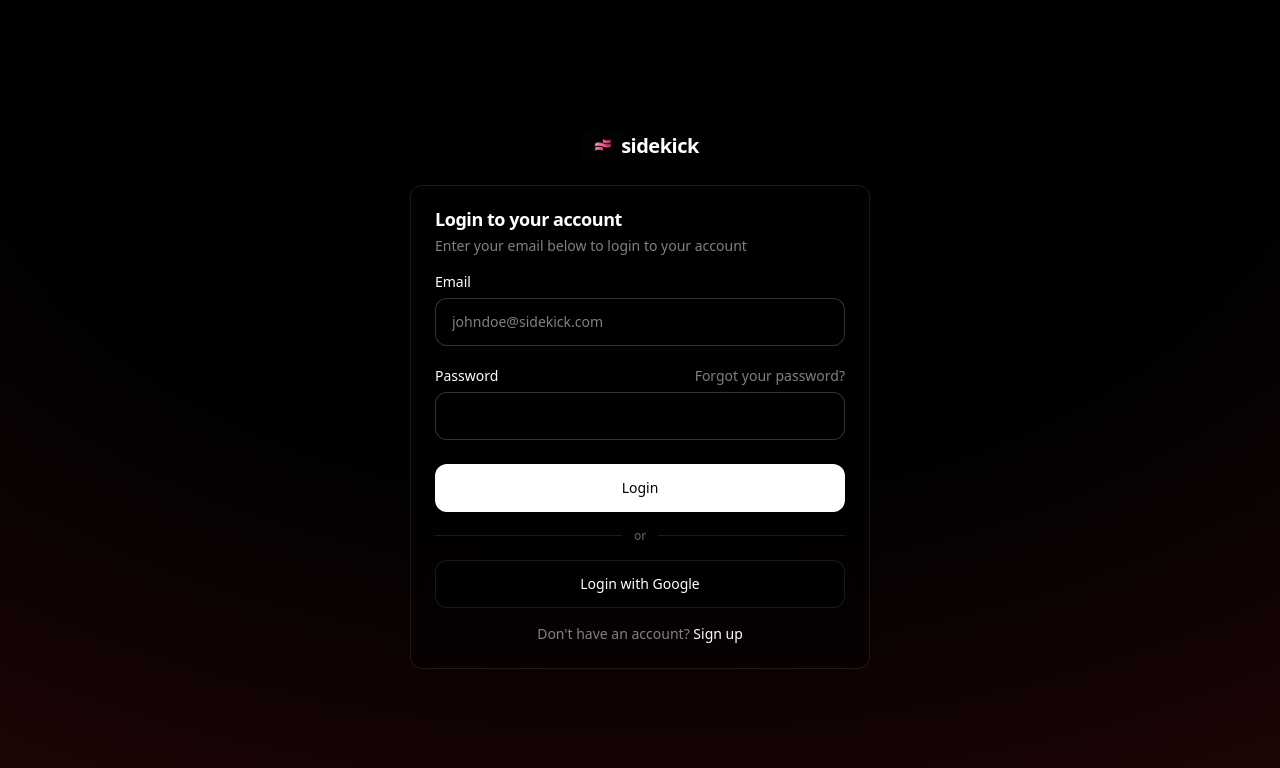
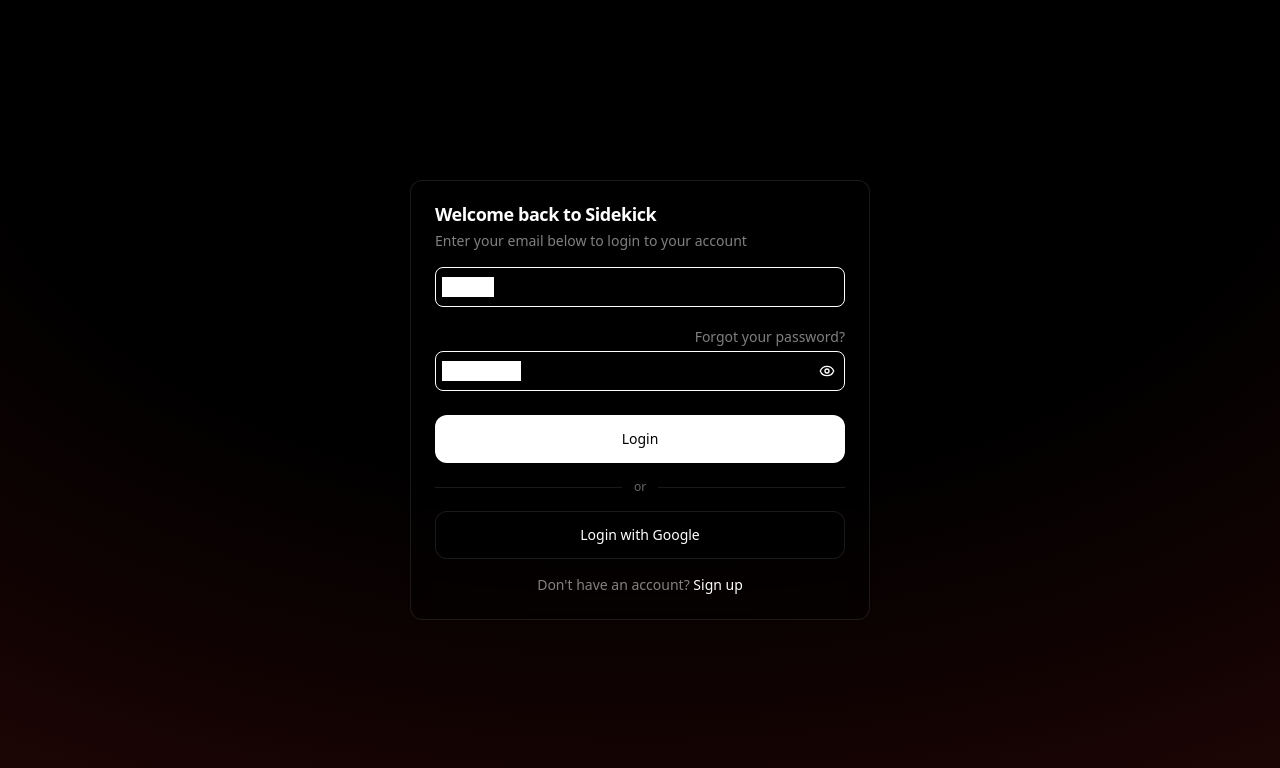
Before and after one commit to nielchaudhary/sidekick-ui, a Next.js app: page /login in a window 1280 px wide. Shown: the top 768 px of the page. Built offline with nearby package versions, Linux system fonts and the light colour scheme; no server answers.

Commit message:
feat: clean up the signup and login page

```diff
--- a/components/chat/sidebar.tsx
+++ b/components/chat/sidebar.tsx
@@ -74,7 +74,7 @@
       {/* Sidebar — always visible on desktop as either expanded (280px) or collapsed rail (64px) */}
       <aside
         className={cn(
-          "z-50 top-0 left-0 h-full flex flex-col bg-black/80 backdrop-blur-md border-r border-white/6 transition-all duration-200 ease-out overflow-hidden",
+          "z-50 top-0 left-0 h-full flex flex-col bg-black/80 backdrop-blur-md border-r border-white/10 transition-all duration-200 ease-out overflow-hidden",
           // Mobile: fixed overlay, hidden when closed
           "fixed lg:relative",
           isOpen ? "w-70 translate-x-0" : "-translate-x-full lg:translate-x-0 lg:w-16"
@@ -175,7 +175,7 @@
         </div>
 
         {/* Bottom section: expand toggle (collapsed) + logout */}
-        <div className="shrink-0 border-t border-white/6">
+        <div className="shrink-0 border-t border-white/10">
           {/* Logout */}
           <div className={cn("p-2", isOpen && "px-3 py-3")}>
             <button
--- a/components/login-form.tsx
+++ b/components/login-form.tsx
@@ -12,12 +12,11 @@
 import { cn } from "@/lib/utils";
 import { Button } from "@/components/ui/button";
 import { Card, CardContent, CardDescription, CardHeader, CardTitle } from "@/components/ui/card";
-import { Field, FieldDescription, FieldGroup, FieldLabel } from "@/components/ui/field";
-import { Input } from "@/components/ui/input";
+import { FieldDescription, FieldGroup } from "@/components/ui/field";
+import { LabelInput } from "@/components/ui/label-input";
 import { createClient } from "@/utils/supabase/client";
 import { useRouter, useSearchParams } from "next/navigation";
 import { useState } from "react";
-import { AuthLogo } from "@/components/auth-logo";
 import Link from "next/link";
 
 export function LoginForm({ className, ...props }: React.ComponentProps<"div">) {
@@ -71,41 +70,37 @@
 
   return (
     <div className={cn("flex flex-col gap-6", className)} {...props}>
-      <AuthLogo />
       <Card>
         <CardHeader>
-          <CardTitle>Login to your account</CardTitle>
+          <CardTitle>Welcome back to Sidekick</CardTitle>
           <CardDescription>Enter your email below to login to your account</CardDescription>
         </CardHeader>
         <CardContent>
           <form onSubmit={handleEmailLogin}>
             <FieldGroup>
-              <Field>
-                <FieldLabel htmlFor="email">Email</FieldLabel>
-                <Input
+              <LabelInput
                 id="email"
+                label="Email"
                 type="email"
-                  placeholder="johndoe@sidekick.com"
                 required
                 value={email}
                 onChange={(e) => setEmail(e.target.value)}
               />
-              </Field>
-              <Field>
-                <div className="flex items-center justify-between">
-                  <FieldLabel htmlFor="password">Password</FieldLabel>
+              <div>
+                <div className="flex items-center justify-end mb-1">
                   <a href="#" className="text-sm text-white/50 underline-offset-4 hover:underline">
                     Forgot your password?
                   </a>
                 </div>
-                <Input
+                <LabelInput
                   id="password"
+                  label="Password"
                   type="password"
                   required
                   value={password}
                   onChange={(e) => setPassword(e.target.value)}
                 />
-              </Field>
+              </div>
 
               {error && <p className="text-sm text-red-400">{error}</p>}
 
--- a/components/signup-form.tsx
+++ b/components/signup-form.tsx
@@ -3,11 +3,10 @@
 import { cn } from "@/lib/utils";
 import { Button } from "@/components/ui/button";
 import { Card, CardContent, CardDescription, CardHeader, CardTitle } from "@/components/ui/card";
-import { Field, FieldDescription, FieldGroup, FieldLabel } from "@/components/ui/field";
-import { Input } from "@/components/ui/input";
+import { FieldDescription, FieldGroup } from "@/components/ui/field";
+import { LabelInput } from "@/components/ui/label-input";
 import { createClient } from "@/utils/supabase/client";
 import { useState } from "react";
-import { AuthLogo } from "@/components/auth-logo";
 import Link from "next/link";
 
 export function SignupForm({ className, ...props }: React.ComponentProps<"div">) {
@@ -78,7 +77,6 @@
   if (confirmationSent) {
     return (
       <div className={cn("flex flex-col gap-6", className)} {...props}>
-        <AuthLogo />
         <Card>
           <CardHeader>
             <CardTitle>Check your email</CardTitle>
@@ -102,30 +100,26 @@
 
   return (
     <div className={cn("flex flex-col gap-6", className)} {...props}>
-      <AuthLogo />
       <Card>
         <CardHeader>
-          <CardTitle>Create your account</CardTitle>
+          <CardTitle>Create your Sidekick account</CardTitle>
           <CardDescription>Enter your email below to create your account</CardDescription>
         </CardHeader>
         <CardContent>
           <form onSubmit={handleEmailSignup}>
             <FieldGroup>
-              <Field>
-                <FieldLabel htmlFor="email">Email</FieldLabel>
-                <Input
+              <LabelInput
                 id="email"
+                label="Email"
                 type="email"
-                  placeholder="johndoe@sidekick.com"
                 required
                 value={email}
                 onChange={(e) => setEmail(e.target.value)}
               />
-              </Field>
-              <Field>
-                <FieldLabel htmlFor="password">Password</FieldLabel>
-                <Input
+              <div>
+                <LabelInput
                   id="password"
+                  label="Password"
                   type="password"
                   required
                   minLength={8}
@@ -173,7 +167,7 @@
                     ))}
                   </ul>
                 )}
-              </Field>
+              </div>
 
               {error && <p className="text-sm text-red-400">{error}</p>}
 
--- /dev/null
+++ b/components/ui/label-input.tsx
@@ -0,0 +1,107 @@
+"use client";
+
+import React, { useState } from "react";
+import { cn } from "@/lib/utils";
+import { EyeIcon, EyeOffIcon } from "lucide-react";
+
+type RingColor =
+  | "muted"
+  | "primary"
+  | "secondary"
+  | "destructive"
+  | "red"
+  | "blue"
+  | "green"
+  | "yellow"
+  | "purple"
+  | "pink"
+  | "orange"
+  | "cyan"
+  | "indigo"
+  | "violet"
+  | "rose"
+  | "amber"
+  | "lime"
+  | "emerald"
+  | "sky"
+  | "slate"
+  | "fuchsia";
+
+interface LabelInputProps extends React.InputHTMLAttributes<HTMLInputElement> {
+  label?: string;
+  ringColor?: RingColor;
+  containerClassName?: string;
+}
+
+const ringColorMap: Record<RingColor, string> = {
+  muted: "focus:ring-muted",
+  primary: "focus:ring-primary",
+  secondary: "focus:ring-secondary",
+  destructive: "focus:ring-destructive",
+  red: "focus:ring-red-600",
+  blue: "focus:ring-blue-600",
+  green: "focus:ring-green-600",
+  yellow: "focus:ring-yellow-600",
+  purple: "focus:ring-purple-600",
+  pink: "focus:ring-pink-600",
+  orange: "focus:ring-orange-600",
+  cyan: "focus:ring-cyan-600",
+  indigo: "focus:ring-indigo-600",
+  violet: "focus:ring-violet-600",
+  rose: "focus:ring-rose-600",
+  amber: "focus:ring-amber-600",
+  lime: "focus:ring-lime-600",
+  emerald: "focus:ring-emerald-600",
+  sky: "focus:ring-sky-600",
+  slate: "focus:ring-slate-600",
+  fuchsia: "focus:ring-fuchsia-600",
+};
+
+export function LabelInput({
+  label = "",
+  ringColor = "muted",
+  containerClassName,
+  className,
+  type = "text",
+  placeholder = "",
+  ...props
+}: LabelInputProps) {
+  const [isVisible, setIsVisible] = useState(false);
+  const isPasswordType = type === "password";
+  const inputType = isPasswordType ? (isVisible ? "text" : "password") : type;
+
+  const toggleVisibility = () => setIsVisible(!isVisible);
+
+  return (
+    <div className={cn("group relative w-full", className, containerClassName)}>
+      <input
+        className={cn(
+          "block outline-none ring-0 peer text-primary w-full px-3.5 h-10 text-sm rounded-lg border focus:ring-0 focus:outline-none dark:bg-neutral-950 dark:border-neutral-700/75 autofill:shadow-[inset_0_0_0px_1000px_var(--color-background)]",
+          isPasswordType && "pr-9",
+          ringColorMap[ringColor],
+        )}
+        placeholder={placeholder}
+        type={inputType}
+        {...props}
+      />
+      <label className="absolute block inset-y-0 px-2 bg-white dark:bg-neutral-950 text-sm left-[7px] h-fit text-nowrap my-auto -translate-y-[19px] peer-focus:-translate-y-[19px] text-muted-foreground pointer-events-none transition-transform will duration-200 scale-[.8] origin-top-left peer-placeholder-shown:scale-100 peer-focus:scale-[.8] peer-placeholder-shown:translate-y-0">
+        {label}
+      </label>
+      {isPasswordType && (
+        <button
+          className="text-muted-foreground/80 hover:text-foreground focus-visible:border-ring focus-visible:ring-ring/50 absolute inset-y-0 end-0 flex h-full w-9 items-center justify-center rounded-e-md transition-[color,box-shadow] outline-none focus:z-10 focus-visible:ring-[3px] disabled:pointer-events-none disabled:cursor-not-allowed disabled:opacity-50"
+          type="button"
+          onClick={toggleVisibility}
+          aria-label={isVisible ? "Hide password" : "Show password"}
+          aria-pressed={isVisible}
+        >
+          {isVisible
+            ? <EyeOffIcon size={16} aria-hidden="true" />
+            : <EyeIcon size={16} aria-hidden="true" />}
+        </button>
+      )}
+    </div>
+  );
+}
+
+export default LabelInput;
```
Lines whose indentation alone changed are shown as unchanged.
